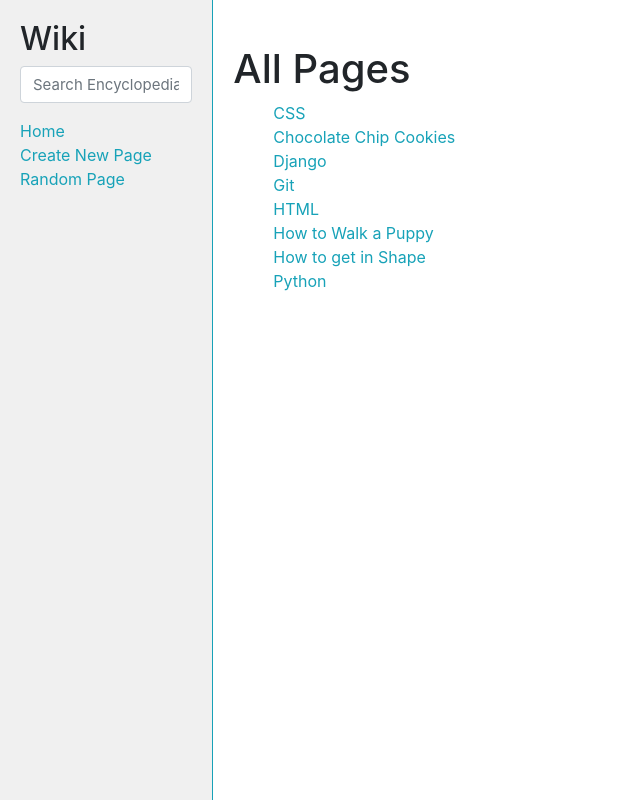
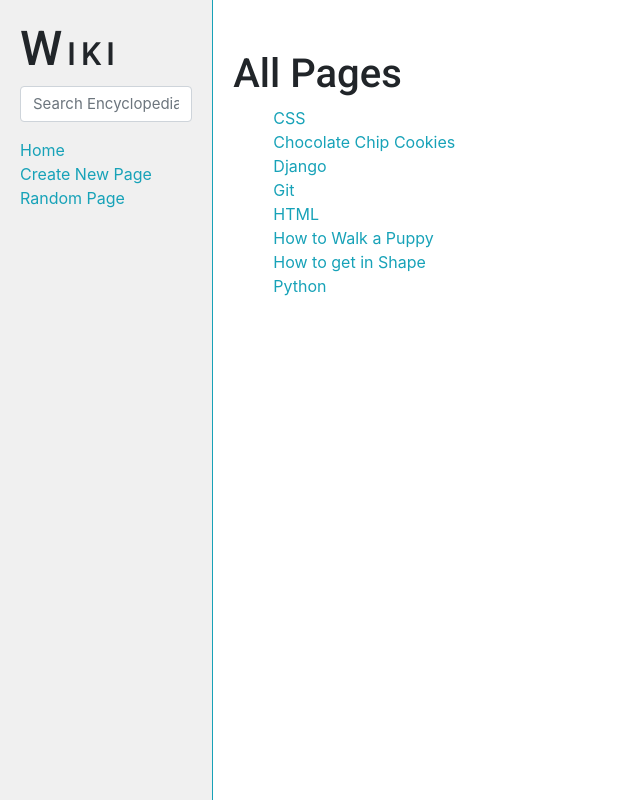
Before and after one commit to chriskorsak/wiki, a Django app: page / in a window 1280 px wide. Shown: the whole page, without its empty margins (0-640 px from the left). Run offline with Django 3.2, Linux system fonts and the light colour scheme; some libraries are stand-ins or nearby versions.

Commit message:
google font for headings, style title of site.

```diff
--- a/encyclopedia/static/encyclopedia/styles.css
+++ b/encyclopedia/static/encyclopedia/styles.css
@@ -1,3 +1,6 @@
+/* google font import */
+@import url('https://fonts.googleapis.com/css2?family=Roboto:wght@500&display=swap');
+
 .sidebar {
   background-color: #f0f0f0;
   border-right: 1px solid #17a2b8;
@@ -7,13 +10,32 @@
 
 .main {
   padding: 20px;
-  padding-top: 30px;
+  padding-top: 35px;
+}
+
+h1,
+h2,
+h3 {
+  font-family: 'Roboto', sans-serif;
 }
 
 h1 {
     margin-top: 0px;
     padding-top: 15px;
 }
+
+/* Wiki title on sidebar */
+.title::first-letter {
+  font-size: 1.5em;
+}
+
+.title {
+  letter-spacing: .15em;
+  text-transform: uppercase;
+}
+
+/* end title styles */
+
 
 textarea {
     min-height: 150px;
--- a/encyclopedia/templates/encyclopedia/layout.html
+++ b/encyclopedia/templates/encyclopedia/layout.html
@@ -14,7 +14,7 @@
       <div class="container-fluid">
         <div class="row">
             <div class="sidebar col-xl-2 col-md-3">
-                <h2>Wiki</h2>
+                <h2 class="title">Wiki</h2>
                 <form method="POST" action="{% url 'search' %}">
                     {% csrf_token %}
                     <div class="form-group">
```
